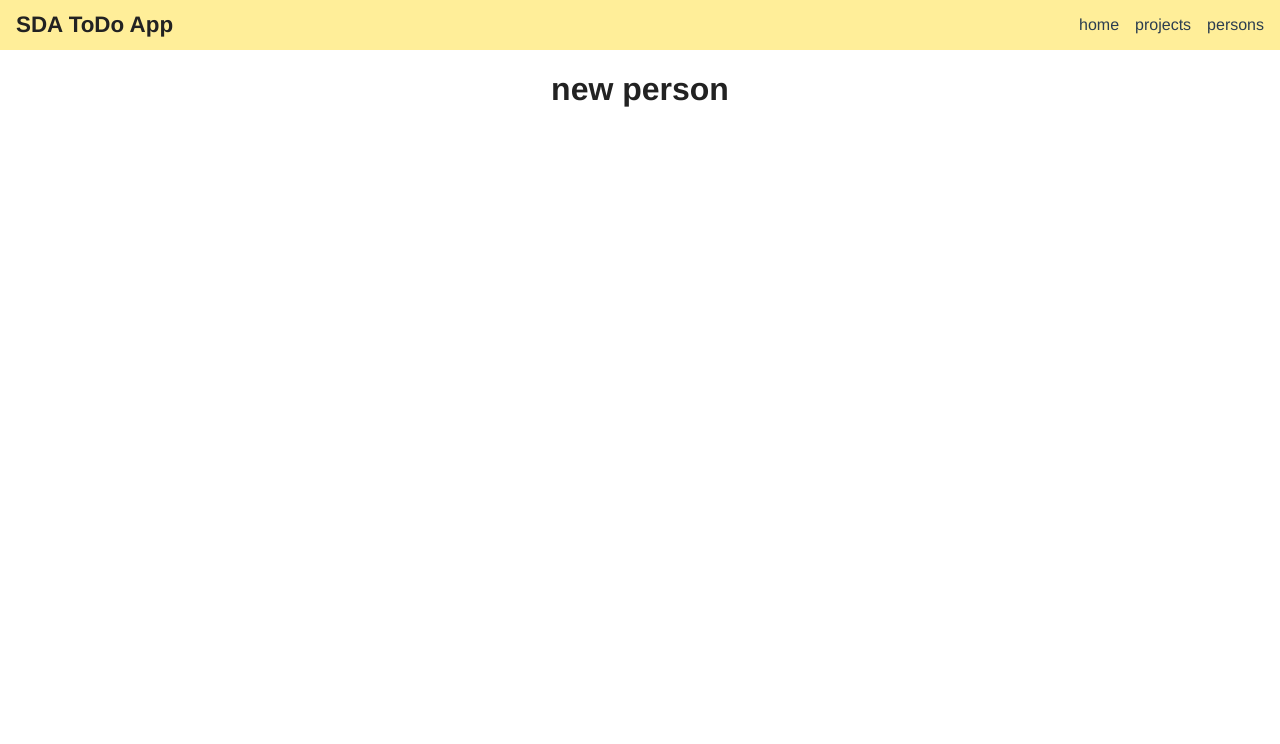
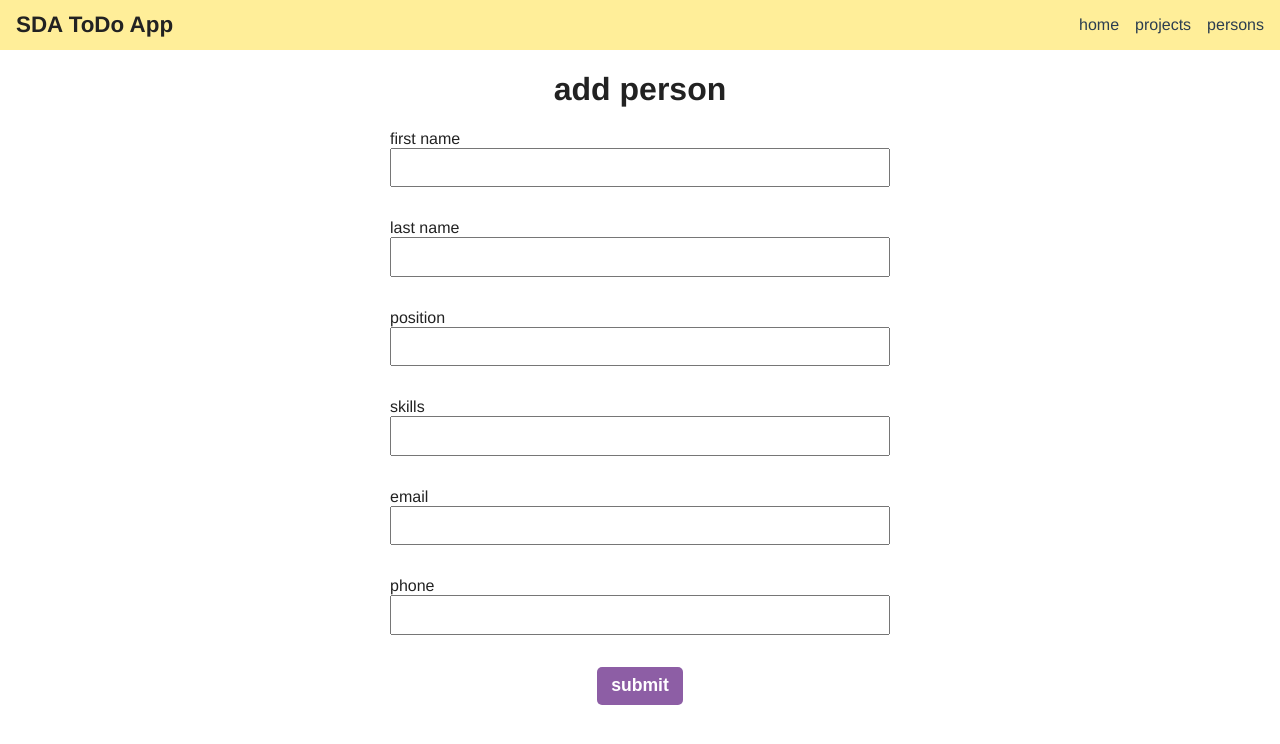
Before and after one commit to AlesDudek/app-vue, a Vue app: page /personform in a window 1280 px wide. Shown: the top 744 px of the page. Built offline with nearby package versions, Linux system fonts and the light colour scheme.

Commit message:
persons + propojeni db

```diff
--- a/src/views/PersonFormPage.vue
+++ b/src/views/PersonFormPage.vue
@@ -1,13 +1,134 @@
 <template>
-  <h1>new person</h1>
+  <h1>{{title}}</h1>
+  <form @submit="onSubmit">
+    <div class="form-control">
+      <label for="first">first name</label>
+
+      <input id='first' type="text"
+      autocomplete="off"
+      v-model="person.first"
+
+      >
+
+    </div>
+
+    <div class="form-control">
+      <label for="last">last name</label>
+
+      <input id='last' type="text"
+      autocomplete="off"
+      v-model="person.last"
+
+      >
+
+    </div>
+    <div class="form-control">
+      <label for="position">position</label>
+
+      <input id='position' type="text"
+      autocomplete="off"
+      v-model="person.position"
+      >
+
+    </div>
+    <div class="form-control">
+      <label for="skills">skills</label>
+
+      <input id='skills' type="text"
+      autocomplete="off"
+      v-model="person.skills"
+      >
+
+    </div>
+    <div class="form-control">
+      <label for="email">email</label>
+
+      <input id='email' type="email"
+      autocomplete="off"
+      v-model="person.email"
+      >
+
+    </div>
+    <div class="form-control">
+      <label for="phone">phone</label>
+
+      <input id='phone' type="tel"
+      autocomplete="off"
+      v-model="person.phone"
+      >
+
+    </div>
+    <t-button label='submit'/>
+  </form>
 </template>
 
 <script>
+import db from '../utils/db.js'
+import TButton from '../components/TButton.vue'
+
   export default {
-    name: 'PersonFormPage'
+    name: 'PersonFormPage',
+    computed:{
+      title(){
+        if( this.$route.params.id ){
+          return'edit person'
+        }
+        return'add person'
+      }
+    },
+    created (){
+      if(this.$route.params.id){
+        db.get('persons/' + this.$route.params.id).then(record => {
+          this.person = record
+        })
+      }
+    },
+    data(){
+      return {
+        person: {
+          first: '',
+          last:  '',
+          position: '',
+          skills: '',
+          email: '',
+          phone: '',
+        }
+      }
+    },
+    methods:{
+      onSubmit(e){
+        e.preventDefault()
+        if (!this.$route.params.id) {
+        return db.post('persons', this.person).then(() => {
+          this.$router.push('/persons')
+        })
+      }
+      return db.put('persons', this.person).then(() => {
+        this.$router.push('/persons/' + this.$route.params.id)
+      })
+      }
+    },
+    components: { TButton }
   }
+
 </script>
 
-<style lang="stylus">
+<style lang="stylus" scoped>
+
+form
+  width: 80%
+  max-width: 500px
+  margin: 0 auto
+
+.form-control
+  display: flex
+  flex-direction: column
+  text-align: left
+  margin-bottom: 2rem
+
+.form-control input
+  font-size: 1.2rem
+  padding: .35em .75em
+
 
 </style>
--- a/src/views/ProjectsPage.vue
+++ b/src/views/ProjectsPage.vue
@@ -23,6 +23,8 @@ import TList from '../components/TList.vue'
 import { formatDate } from '../utils/dateUtils.js'
 import TLoading from '../components/TLoading.vue'
 import TButton from '../components/TButton.vue'
+
+
 
 export default {
   name: 'ProjectsPage',
```
Also changed, not shown: challenge.txt (added), src/views/PersonDetailOage.vue (deleted), src/views/ProjectsDetailPage.vue (deleted).
